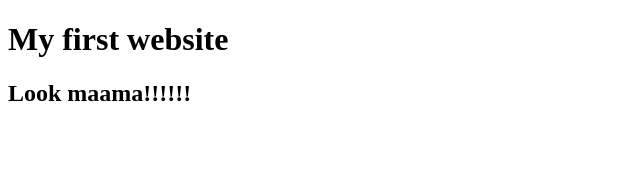
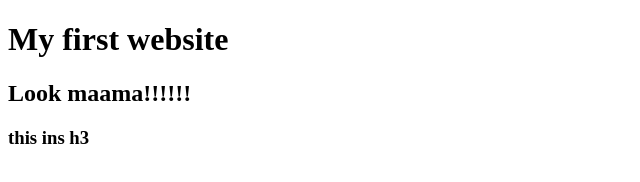
Before and after one commit to FS-Tamim/my-firstwebsite, a plain HTML site: page index.html in a window 1280 px wide. Shown: the whole page, without its empty margins (0-640 px from the left). Drawn offline with Linux system fonts and the light colour scheme.

Commit message:
brancch learning

```diff
--- a/index.html
+++ b/index.html
@@ -8,5 +8,6 @@
 <body>
     <h1>My first website</h1>
     <h2>Look maama!!!!!!</h2>
+    <h3> this ins h3</h3>
 </body>
 </html>
```
